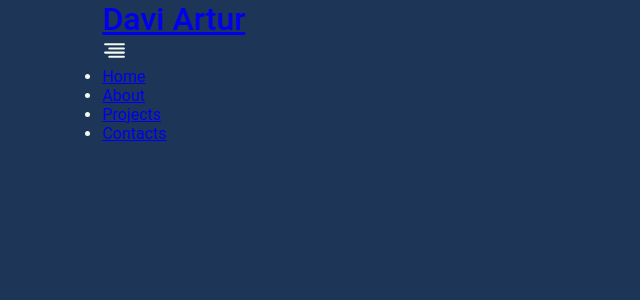
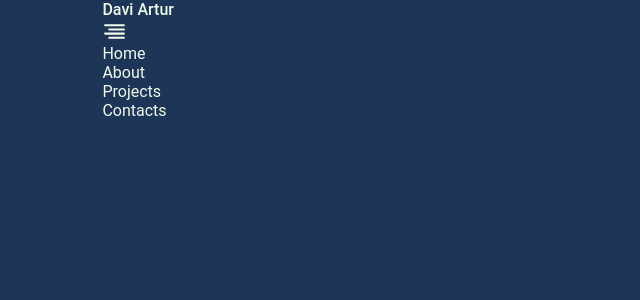
Before and after one commit to Davibarreto11/portifolio, a React (Create React App) app: page / in a window 1280 px wide. Shown: the top 300 px of the page, without its empty margins (0-640 px from the left). Built offline with nearby package versions, Linux system fonts and the light colour scheme.

Commit message:
tailwindcss confiig

```diff
--- a/package.json
+++ b/package.json
@@ -48,6 +48,7 @@
     "eslint-plugin-import": "^2.25.2",
     "eslint-plugin-n": "^15.0.0 || ^16.0.0 ",
     "eslint-plugin-promise": "^6.0.0",
-    "eslint-plugin-react": "^7.33.2"
+    "eslint-plugin-react": "^7.33.2",
+    "tailwindcss": "^3.4.1"
   }
 }
--- a/src/components/NavBar/index.tsx
+++ b/src/components/NavBar/index.tsx
@@ -3,7 +3,7 @@ import { FiAlignRight } from 'react-icons/fi'
 
 export const NavBar: React.FC = () => {
   return (
-    <div>
+    <div className='flex flex-col'>
       <h1>
         <a href='#Home'>Davi Artur</a>
       </h1>
--- a/src/styles/global.css
+++ b/src/styles/global.css
@@ -1,3 +1,7 @@
+@tailwind base;
+@tailwind components;
+@tailwind utilities;
+
 * {
   margin: 0;
   padding: 0;
--- /dev/null
+++ b/tailwind.config.js
@@ -0,0 +1,10 @@
+/** @type {import('tailwindcss').Config} */
+module.exports = {
+  content: [
+    "./src/**/*.{js,jsx,ts,tsx}",
+  ],
+  theme: {
+    extend: {},
+  },
+  plugins: [],
+}
```
Also changed, not shown: .eslintrc.json, 1 other file (tests, documents, lock files or other folders).
